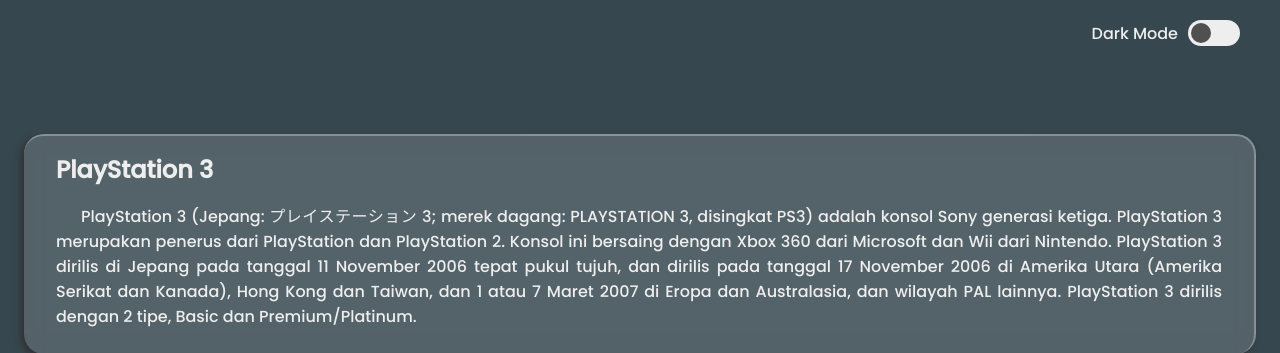
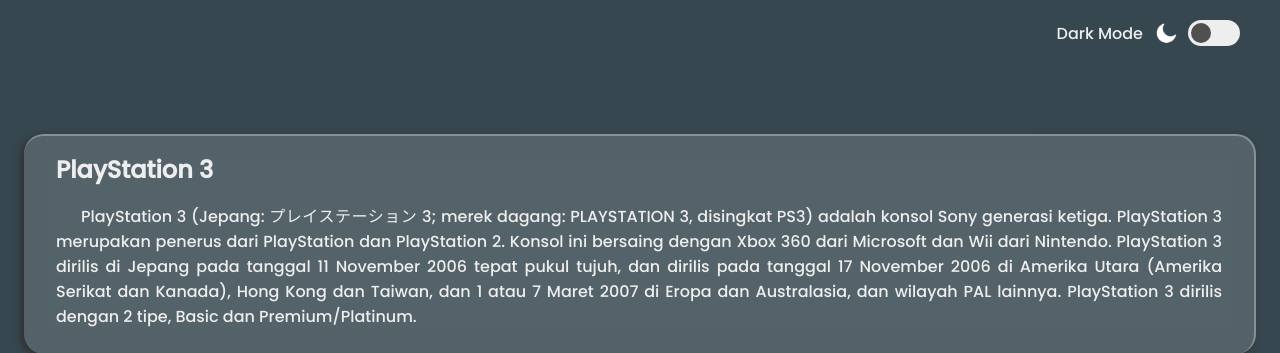
Before and after one commit to IAmGroots/Praktikum-Web, a PHP site: page / in a window 1280 px wide. Shown: the part 64-417 px from the top of the page. Run offline with PHP 8.4, Linux system fonts and the light colour scheme.

Commit message:
icon mode

```diff
--- a/Posttest 3/index.html
+++ b/Posttest 3/index.html
@@ -19,6 +19,7 @@
 
   <div class="mode">
     <p id="change-mode">Dark Mode</p>
+    <img id="icon-mode" src="images/moon.png" alt="">
     <input type="checkbox" onclick="lightMode()">
   </div>
 
--- a/Posttest 3/script.js
+++ b/Posttest 3/script.js
@@ -2,15 +2,19 @@
 // Light Mode or Dark Mode
 function lightMode(){
   const isLight = document.body.classList.toggle("light-theme")
+  let icon = document.getElementById("icon-mode");
   let mode = ""
   if (isLight){
     mode = "Light Mode"
+    icon = "images/sun1.png";
   } else {
     mode = "Dark Mode"
+    icon = "images/moon.png";
   }
 
   // Manipulasi DOM 1
   document.getElementById("change-mode").innerHTML = mode
+  document.getElementById("icon-mode").src = icon
 }
 
 // Pop Up
--- a/Posttest 3/style.css
+++ b/Posttest 3/style.css
@@ -105,6 +105,11 @@ header nav a:hover {
 
 .mode p {
   margin: 0 10px;
+}
+
+.mode img {
+  width: 25px;
+  margin: 0 10px 0 0;
 }
 
 input[type="checkbox"] {
```
Also changed, not shown: Posttest 3/images/moon.png (added), Posttest 3/images/sun.png (added), Posttest 3/images/sun1.png (added).
